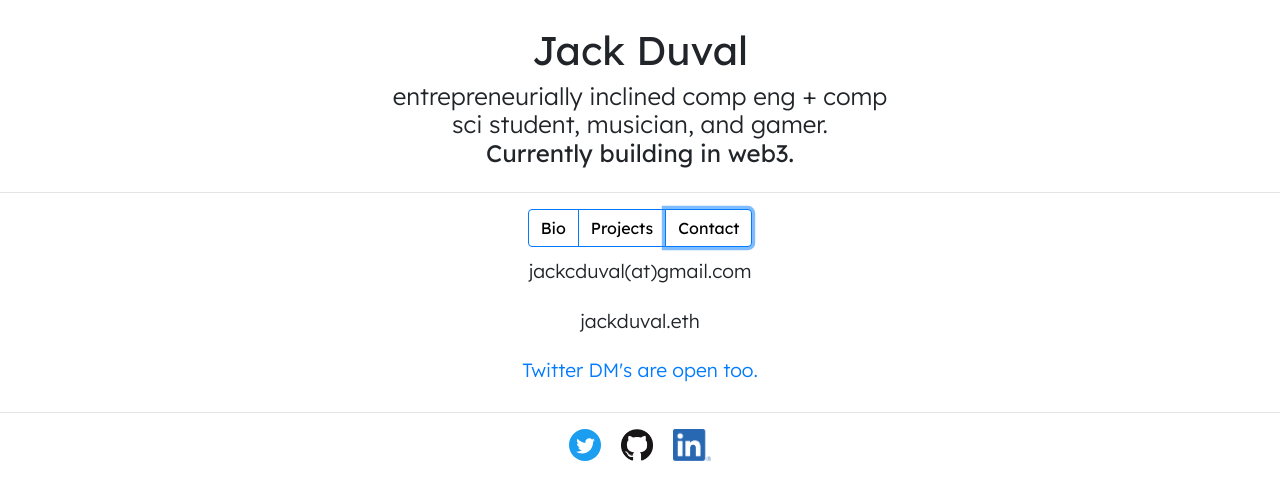
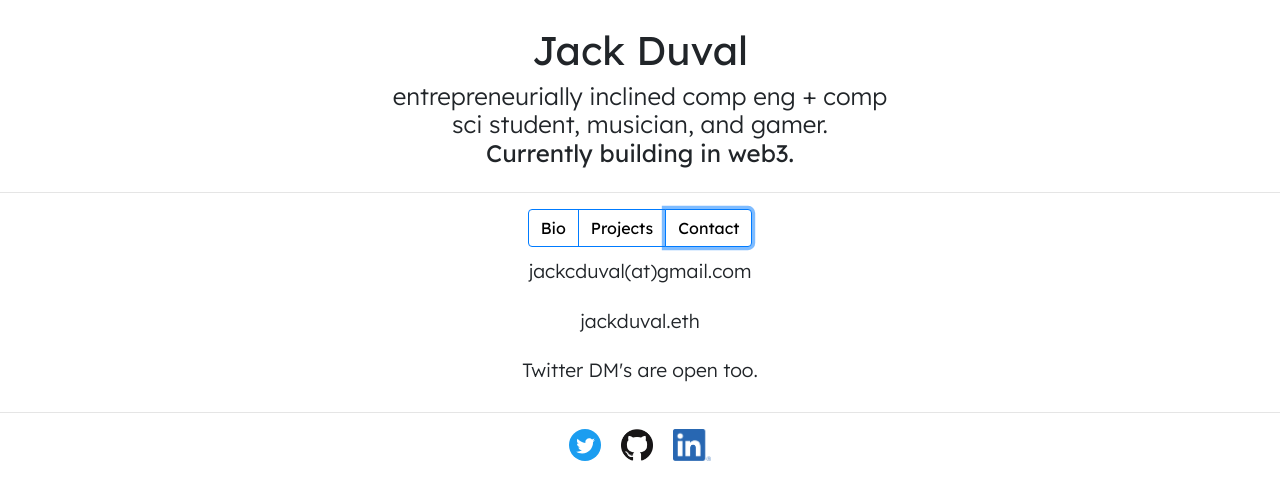
Before and after one commit to jack-duval/2021-portfolio, a React (Create React App) app: page / in a window 1280 px wide. Both pictures are taken after a click on the button "Contact". Shown: the top 500 px of the page. Built offline with nearby package versions, Linux system fonts and the light colour scheme.

Commit message:
remove twitter dm

```diff
--- a/src/Contact/Contact.jsx
+++ b/src/Contact/Contact.jsx
@@ -10,11 +10,9 @@ const Contact = () => {
             <h4 className="contact">
                 jackduval.eth
             </h4>
-            <a href="https://twitter.com/messages/compose?recipient_id=3805104374" class="twitter-dm-button" data-screen-name="@_jackduval">
                 <h4 className="contact">
                     Twitter DM's are open too.
                 </h4>
-            </a>
         </div>
 
     );
```
